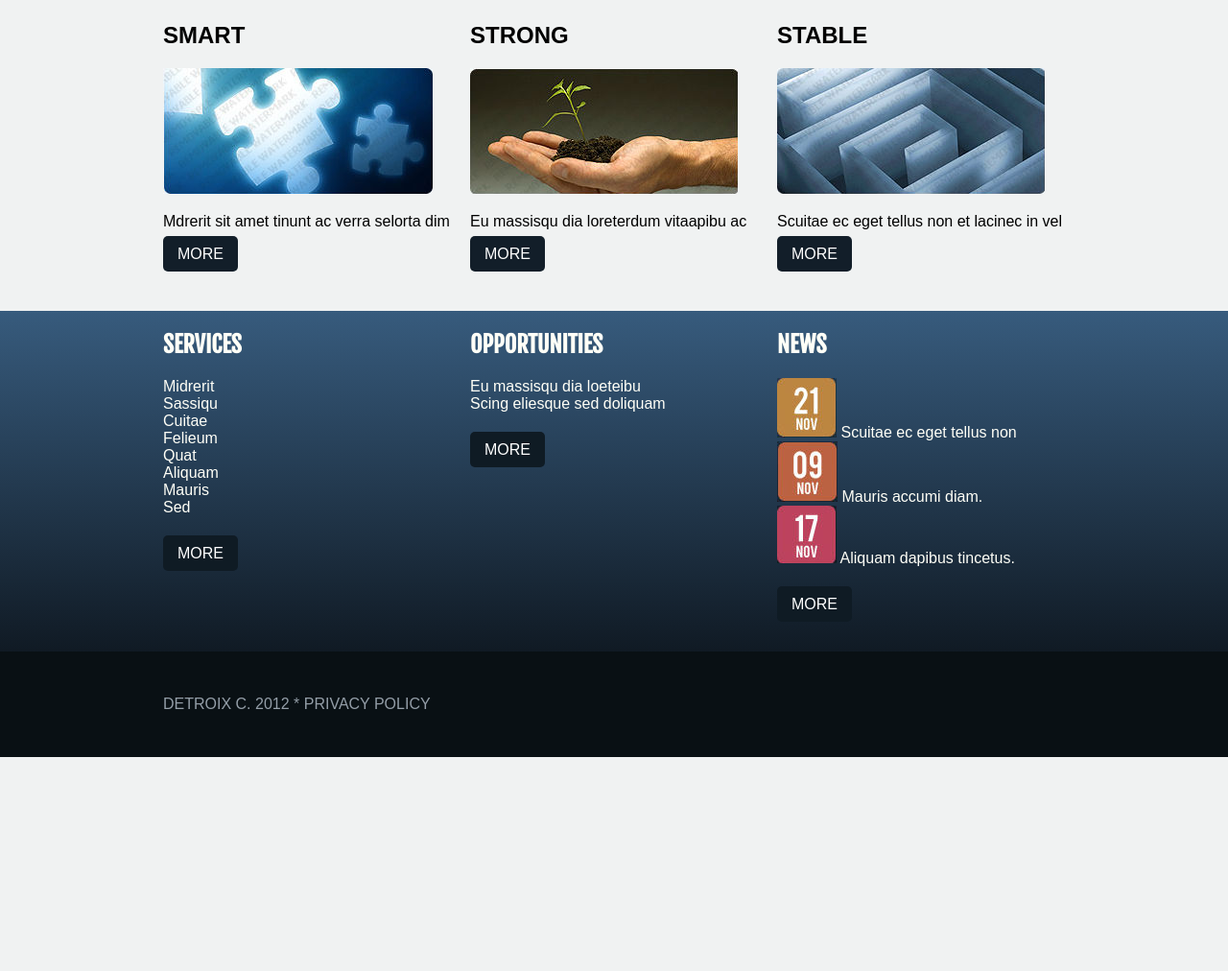
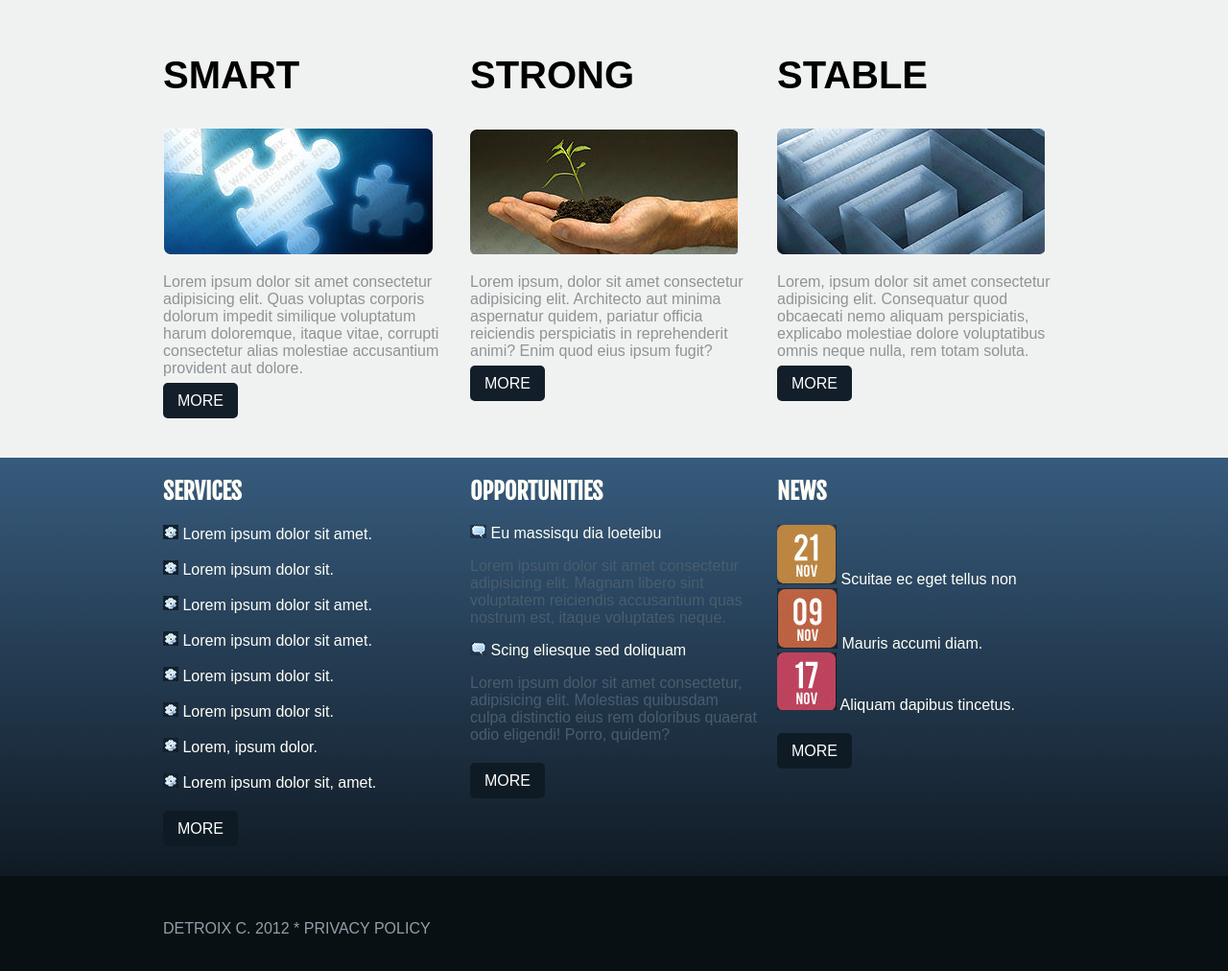
Before and after one commit to eadams2/960_project, a plain HTML site: page index.html in a window 1280 px wide. Shown: the part 748-1760 px from the top of the page at 96% size. Before the commit the page ends 1537 px from the top, so only its background shows below. Drawn offline with Linux system fonts and the light colour scheme.

Commit message:
changed text color and changed style.css file

```diff
--- a/css/style.css
+++ b/css/style.css
@@ -33,7 +33,7 @@ body {
 }
 
 .primary-bar {
-    margin-top: 10px;
+    margin-top: 30px;
     text-transform: uppercase;
 }
 
@@ -45,8 +45,6 @@ body {
 .primary-bar li {
     display:inline;
     margin-right:5px;
-
-
 }
 
 .primary-bar a {
@@ -67,6 +65,7 @@ body {
 }
 
 .smart h2 {
+    font-size: 40px;
     text-transform: uppercase;
 }
 
@@ -80,6 +79,10 @@ body {
 
 .smart a:hover {
     background-color: #ff8903;
+}
+
+.smart p {
+    color: #8e9394;
 }
 
 
@@ -110,12 +113,14 @@ body {
 .columns a {
     text-decoration: none;
     color: #fffff7;
+}
 
+.columns p {
+    color: #495d6e;
 }
 
 .columns li {
     list-style: none;
-
 }
 
 .more a:link {
--- a/index.html
+++ b/index.html
@@ -51,21 +51,21 @@
             <div class="grid_4">
                 <h2>Smart</h2>
                 <img src="images/puzzle.jpg" alt="#">
-                <p>Mdrerit sit amet tinunt ac verra selorta dim</p>
+                <p>Lorem ipsum dolor sit amet consectetur adipisicing elit. Quas voluptas corporis dolorum impedit similique voluptatum harum doloremque, itaque vitae, corrupti consectetur alias molestiae accusantium provident aut dolore.</p>
                 <a href="MORE">MORE</a>
             </div>
 
             <div class="grid_4">
                 <h2>Strong</h2>
                 <img src="images/plant.jpg" alt="#">
-                <p>Eu massisqu dia loreterdum vitaapibu ac</p>
+                <p>Lorem ipsum, dolor sit amet consectetur adipisicing elit. Architecto aut minima aspernatur quidem, pariatur officia reiciendis perspiciatis in reprehenderit animi? Enim quod eius ipsum fugit?</p>
                 <a href="MORE">MORE</a>
             </div>
 
             <div class="grid_4">
                 <h2>Stable</h2>
                 <img src="images/maze.jpg" alt="#">
-                <p>Scuitae ec eget tellus non et lacinec in vel</p>
+                <p>Lorem, ipsum dolor sit amet consectetur adipisicing elit. Consequatur quod obcaecati nemo aliquam perspiciatis, explicabo molestiae dolore voluptatibus omnis neque nulla, rem totam soluta.</p>
                 <a href="MORE">MORE</a>
             </div>
         </div>
@@ -75,14 +75,46 @@
                 <div class="grid_4">
                     <h2>SERVICES</h2>
                     <ul>
-                        <li><a href="Midrerit">Midrerit</a></li>
-                        <li><a href="Sassiqu">Sassiqu</a></li>
-                        <li><a href="Cuitae">Cuitae</a></li>
-                        <li><a href="Felieum">Felieum</a></li>
-                        <li><a href="Quat">Quat</a></li>
-                        <li><a href="Aliquam">Aliquam</a></li>
-                        <li><a href="Mauris">Mauris</a></li>
-                        <li><a href="Sed">Sed</a></li>
+                        <li>
+                            <img src="images/flower.jpg" alt="#">
+                            <a href="Lorem ipsum dolor sit amet.">Lorem ipsum dolor sit amet.</a>
+                        </li>
+                        <br>
+                        <li>
+                            <img src="images/flower.jpg" alt="#">
+                            <a href="Lorem ipsum dolor sit.">Lorem ipsum dolor sit.</a>
+                        </li>
+                        <br>
+                        <li>
+                            <img src="images/flower.jpg" alt="#">
+                            <a href="Lorem ipsum dolor sit amet.">Lorem ipsum dolor sit amet.</a>
+                        </li>
+                        <br>
+                        <li>
+                            <img src="images/flower.jpg" alt="#">
+                            <a href="Lorem ipsum dolor sit amet.">Lorem ipsum dolor sit amet.</a>
+                        </li>
+                        <br>
+                        <li>
+                            <img src="images/flower.jpg" alt="#">
+                            <a href="Lorem ipsum dolor sit.">Lorem ipsum dolor sit.</a>
+                        </li>
+                        <br>
+                        <li>
+                            <img src="images/flower.jpg" alt="#">
+                            <a href="Lorem ipsum dolor sit.">Lorem ipsum dolor sit.</a>
+                        </li>
+                        <br>
+                        <li>
+                            <img src="images/flower.jpg" alt="#">
+                            <a href="Lorem ipsum dolor.">Lorem, ipsum dolor.</a>
+                        </li>
+                        <br>
+                        <li>
+                            <img src="images/flower.jpg" alt="#">
+                            <a href="Lorem ipsum dolor sit, amet.">Lorem ipsum dolor sit, amet.</a>
+                        </li>
+
                     </ul>
                     <div class="more">
                         <a href="#" >MORE</a>
@@ -92,8 +124,16 @@
                 <div class="grid_4">
                     <h2>OPPORTUNITIES</h2>
                     <ul>
-                        <li><a href="Eu massisqu dia loeteibu">Eu massisqu dia loeteibu</a></li>
-                        <li><a href="Scing eliesque sed doliquam">Scing eliesque sed doliquam</a></li>
+                        <li>
+                            <img src="images/messagebox.jpg" alt="#">
+                            <a href="Eu massisqu dia loeteibu">Eu massisqu dia loeteibu</a>
+                            <p>Lorem ipsum dolor sit amet consectetur adipisicing elit. Magnam libero sint voluptatem reiciendis accusantium quas nostrum est, itaque voluptates neque.</p>
+                        </li>
+                        <li>
+                            <img src="images/messagebox.jpg" alt="#">
+                            <a href="Scing eliesque sed doliquam">Scing eliesque sed doliquam</a>
+                            <p>Lorem ipsum dolor sit amet consectetur, adipisicing elit. Molestias quibusdam culpa distinctio eius rem doloribus quaerat odio eligendi! Porro, quidem?</p>
+                        </li>
                     </ul>
                     <div class="more">
                         <a href="#">MORE</a>
```
Also changed, not shown: css/stylep2.css (+67 -32 lines), services.html (+7 -6 lines), images/flower.jpg (added), images/messagebox.jpg (added).
